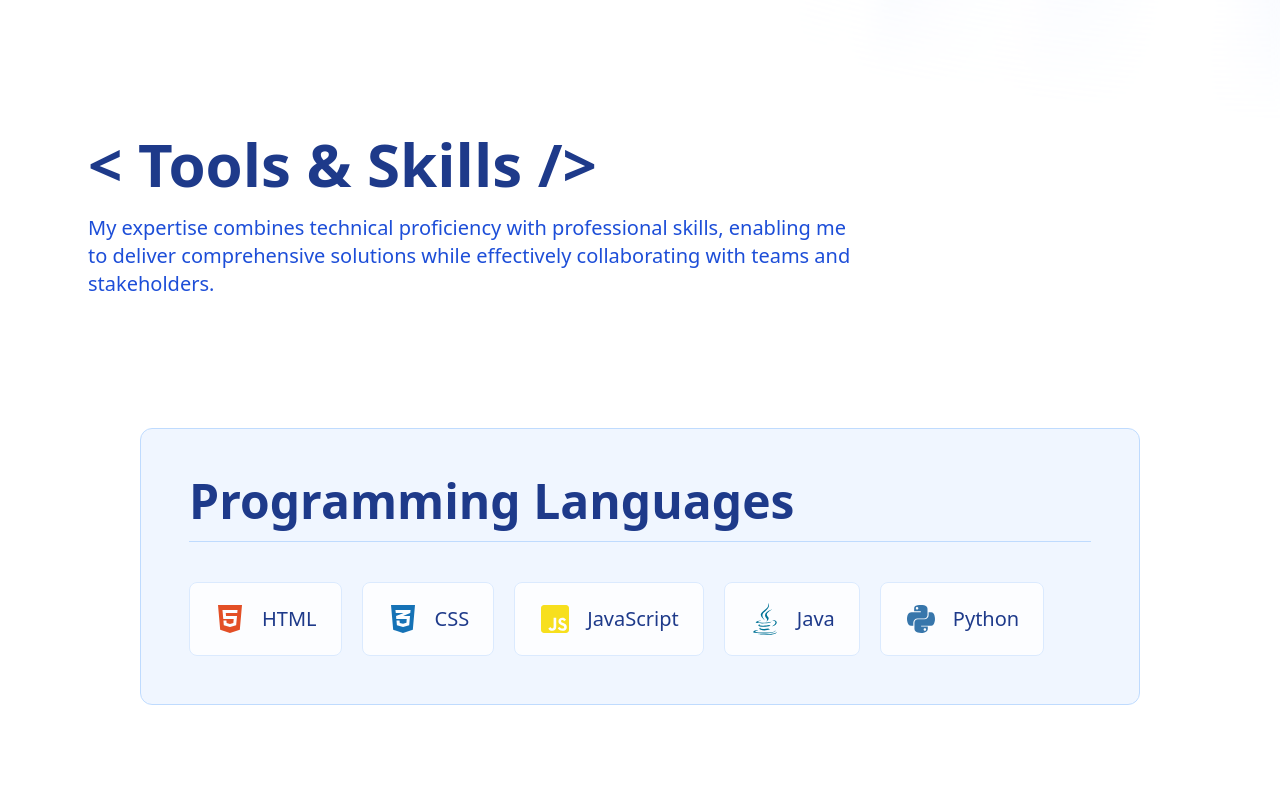
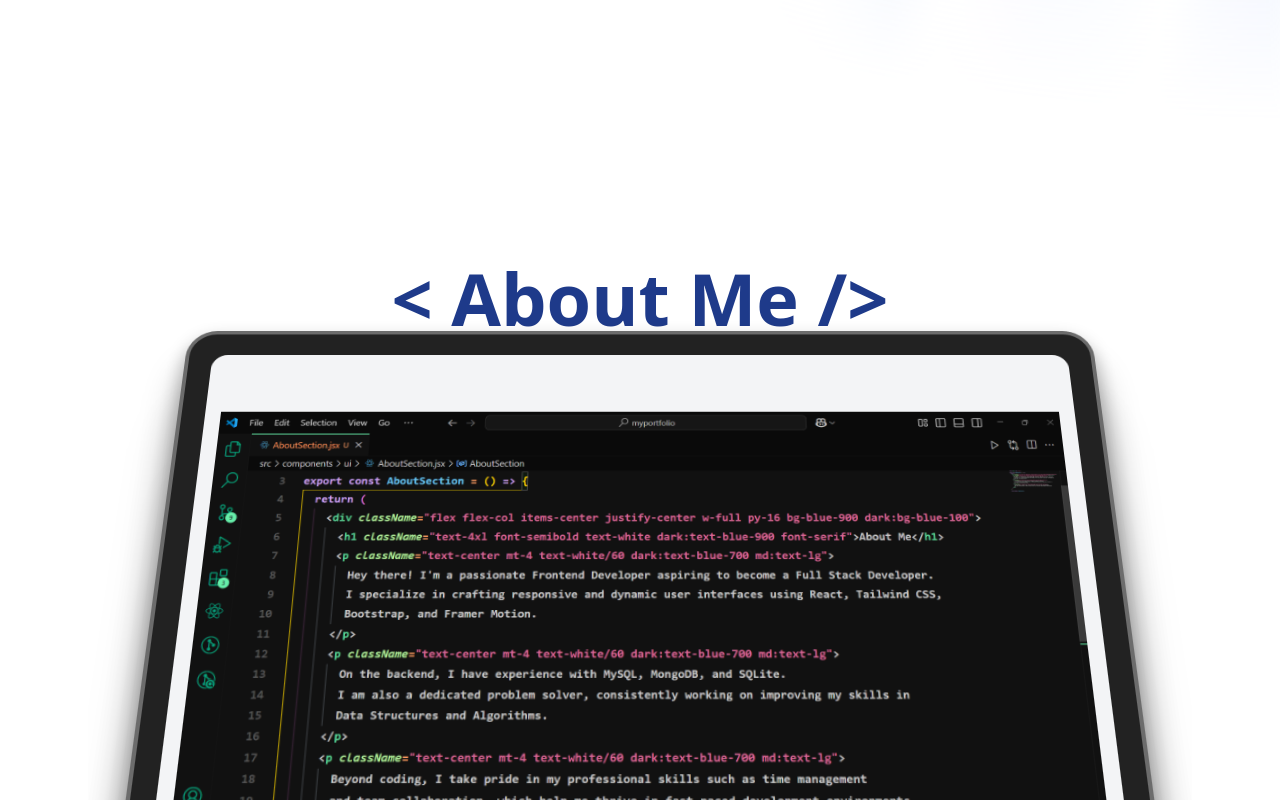
Before and after one commit to tushrahuja/portfolio, a React (Vite) app: page / in a window 1280 px wide. Shown: the part 680-1480 px from the top of the page. Built offline with nearby package versions, Linux system fonts and the light colour scheme.

Commit message:
about me section

```diff
--- a/package.json
+++ b/package.json
@@ -10,11 +10,12 @@
     "preview": "vite preview"
   },
   "dependencies": {
-    "framer-motion": "^12.4.7",
+    "framer-motion": "^12.4.10",
     "lucide-react": "^0.477.0",
     "react": "^19.0.0",
     "react-dom": "^19.0.0",
-    "react-icons": "^5.5.0"
+    "react-icons": "^5.5.0",
+    "react-router-dom": "^7.2.0"
   },
   "devDependencies": {
     "@eslint/js": "^9.21.0",
--- a/src/App.jsx
+++ b/src/App.jsx
@@ -1,4 +1,3 @@
-"use client";
 import { AuroraBackgroundDemo } from "./components/ui/code.demo.jsx";
 import { NavBar } from "./components/ui/tubelight-navbar.jsx";
 import { ThemeToggle } from "./components/ui/theme-toggle.jsx";
@@ -23,5 +22,4 @@ function App() {
     </div>
   );
 }
-
 export default App;
--- /dev/null
+++ b/src/components/ui/AboutContent.jsx
@@ -0,0 +1,31 @@
+"use client";
+import React from 'react';
+import { ContainerScroll } from "./container-scroll-animation";
+import aboutme from '/src/images/aboutme.png';
+
+const AboutContent = () => {
+  return (
+    <div className="flex flex-col overflow-hidden">
+      <ContainerScroll
+        titleComponent={
+          <>
+            <h2 className="text-6xl md:text-7xl font-bold text-blue-900 dark:text-blue-100">
+              &lt; About Me /&gt;
+            </h2>
+          </>
+        }
+      >
+        <div className="w-full h-full flex items-center justify-center">
+          <img
+            src={aboutme}
+            alt="About Me"
+            className="w-full h-full object-contain rounded-xl"
+            draggable={false}
+          />
+        </div>
+      </ContainerScroll>
+    </div>
+  );
+};
+
+export default AboutContent;
--- /dev/null
+++ b/src/components/ui/AboutSection.jsx
@@ -0,0 +1,25 @@
+import React from 'react';
+
+export const AboutSection = () => {
+  return (
+    <div className="flex flex-col items-center justify-center w-full py-16 bg-blue-900 dark:bg-blue-100">
+      <h1 className="text-4xl font-semibold text-white dark:text-blue-900 font-serif">About Me</h1>
+      <p className="text-center mt-4 text-white/60 dark:text-blue-700 md:text-lg">
+        Hey there! I'm a passionate Frontend Developer aspiring to become a Full Stack Developer.
+        I specialize in crafting responsive and dynamic user interfaces using React, Tailwind CSS,
+        Bootstrap, and Framer Motion.
+      </p>
+      <p className="text-center mt-4 text-white/60 dark:text-blue-700 md:text-lg">
+        On the backend, I have experience with MySQL, MongoDB, and SQLite.
+        I am also a dedicated problem solver, consistently working on improving my skills in
+        Data Structures and Algorithms.
+      </p>
+      <p className="text-center mt-4 text-white/60 dark:text-blue-700 md:text-lg">
+        Beyond coding, I take pride in my professional skills such as time management
+        and team collaboration, which help me thrive in fast-paced development environments.
+      </p>
+    </div>
+  );
+};
+
+export default AboutSection;
--- a/src/components/ui/code.demo.jsx
+++ b/src/components/ui/code.demo.jsx
@@ -36,6 +36,8 @@ import {
 import { GiPuzzle } from "react-icons/gi";
 import { SkillsCarousel } from "./3d-carousel";
 import { Footer } from "./footer";
+import { HomeIcon, UserIcon, CodeIcon, FolderIcon } from "lucide-react";
+import AboutContent from "./AboutContent";
 
 export function AuroraBackgroundDemo() {
   const [text, setText] = useState("");
@@ -286,6 +288,9 @@ export function AuroraBackgroundDemo() {
             </div>
           </motion.div>
 
+          {/* About Section */}
+          <AboutContent />
+
           {/* Tools & Skills Section */}
           <motion.div
             id="skills"
--- /dev/null
+++ b/src/components/ui/container-scroll-animation.jsx
@@ -0,0 +1,80 @@
+"use client";
+import React, { useRef } from "react";
+import { useScroll, useTransform, motion } from "framer-motion";
+
+export const ContainerScroll = ({ titleComponent, children }) => {
+  const containerRef = useRef(null);
+  const { scrollYProgress } = useScroll({
+    target: containerRef,
+  });
+  const [isMobile, setIsMobile] = React.useState(false);
+
+  React.useEffect(() => {
+    const checkMobile = () => {
+      setIsMobile(window.innerWidth <= 768);
+    };
+    checkMobile();
+    window.addEventListener("resize", checkMobile);
+    return () => {
+      window.removeEventListener("resize", checkMobile);
+    };
+  }, []);
+
+  const scaleDimensions = () => {
+    return isMobile ? [0.7, 0.9] : [1.05, 1];
+  };
+
+  const rotate = useTransform(scrollYProgress, [0, 1], [20, 0]);
+  const scale = useTransform(scrollYProgress, [0, 1], scaleDimensions());
+  const translate = useTransform(scrollYProgress, [0, 1], [0, -100]);
+
+  return (
+    <div
+      className="h-[60rem] md:h-[80rem] flex items-center justify-center relative p-2 md:p-20"
+      ref={containerRef}
+    >
+      <div
+        className="py-10 md:py-40 w-full relative"
+        style={{
+          perspective: "1000px",
+        }}
+      >
+        <Header translate={translate} titleComponent={titleComponent} />
+        <Card rotate={rotate} translate={translate} scale={scale}>
+          {children}
+        </Card>
+      </div>
+    </div>
+  );
+};
+
+export const Header = ({ translate, titleComponent }) => {
+  return (
+    <motion.div
+      style={{
+        translateY: translate,
+      }}
+      className="div max-w-5xl mx-auto text-center"
+    >
+      {titleComponent}
+    </motion.div>
+  );
+};
+
+export const Card = ({ rotate, scale, translate, children }) => {
+  return (
+    <motion.div
+      style={{
+        rotateX: rotate,
+        scale,
+        boxShadow:
+          "0 0 #0000004d, 0 9px 20px #0000004a, 0 37px 37px #00000042, 0 84px 50px #00000026, 0 149px 60px #0000000a, 0 233px 65px #00000003",
+      }}
+      className="max-w-5xl -mt-12 mx-auto h-[30rem] md:h-[40rem] w-full border-4 border-[#6C6C6C] p-2 md:p-6 bg-[#222222] rounded-[30px] shadow-2xl"
+    >
+      <div className="h-full w-full overflow-hidden rounded-2xl bg-gray-100 dark:bg-zinc-900 md:rounded-2xl md:p-4">
+        {children}
+      </div>
+    </motion.div>
+  );
+};
--- a/src/components/ui/tubelight-navbar.jsx
+++ b/src/components/ui/tubelight-navbar.jsx
@@ -5,13 +5,13 @@ import { cn } from "../../lib/utils";
 import { HomeIcon, CodeIcon, FolderIcon } from "lucide-react"; // Removed MailIcon
 
 export function NavBar() {
-  const [activeTab, setActiveTab] = useState('Home'); // Changed default to 'Home'
+  const [activeTab, setActiveTab] = useState("Home"); // Changed default to 'Home'
   const [isMobile, setIsMobile] = useState(false);
 
   const items = [
     { name: "Home", url: "#home", icon: HomeIcon },
     { name: "Skills", url: "#skills", icon: CodeIcon },
-    { name: "Projects", url: "#projects", icon: FolderIcon }
+    { name: "Projects", url: "#projects", icon: FolderIcon },
     // Removed Contact item
   ];
 
@@ -29,7 +29,7 @@ export function NavBar() {
     setActiveTab(name);
     const element = document.getElementById(name.toLowerCase());
     if (element) {
-      element.scrollIntoView({ behavior: 'smooth' });
+      element.scrollIntoView({ behavior: "smooth" });
     }
   };
 
```
Also changed, not shown: src/images/aboutme.png (added), 1 other file (tests, documents, lock files or other folders).
